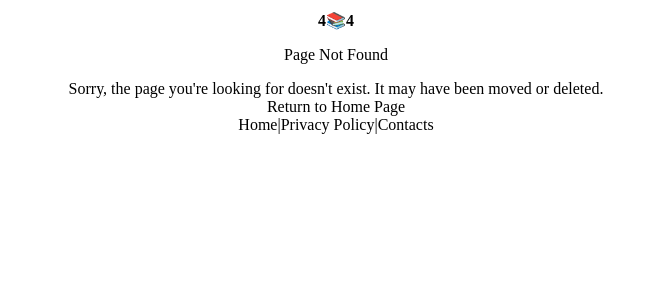
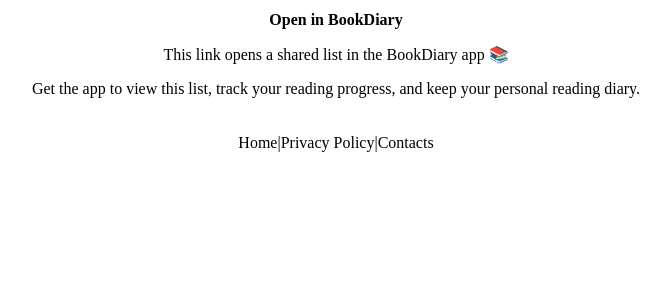
Before and after one commit to gaisdav/web-bookdiary, a SvelteKit app: page /list/1 in a window 1280 px wide. Before the commit this address had no page. Shown: the top 300 px of the page, without its empty margins (304-974 px from the left). Built offline with nearby package versions, Linux system fonts and the light colour scheme; no server answers.

Commit message:
Add deep link support for shared lists and update app association file

```diff
--- /dev/null
+++ b/src/routes/list/[id]/+page.svelte
@@ -0,0 +1,94 @@
+<script lang="ts">
+	import Footer from '$lib/components/Footer.svelte';
+	import { env } from '$env/dynamic/public';
+
+	const { PUBLIC_APP_STORE_URL, PUBLIC_GOOGLE_PLAY_URL, PUBLIC_IOS_APP_ID } = env;
+</script>
+
+<svelte:head>
+	<title>Open in BookDiary</title>
+	<meta name="description" content="Continue in the BookDiary app to view this list." />
+
+	{#if PUBLIC_IOS_APP_ID}
+		<meta name="apple-itunes-app" content="app-id={PUBLIC_IOS_APP_ID}" />
+	{/if}
+</svelte:head>
+
+<div class="container">
+	<div class="card">
+		<h1>Open in BookDiary</h1>
+		<p class="subtitle">This link opens a shared list in the BookDiary app 📚</p>
+
+		<p>
+			Get the app to view this list, track your reading progress, and keep your personal
+			reading diary.
+		</p>
+
+		<div class="store-links">
+			{#if PUBLIC_APP_STORE_URL}
+				<a href={PUBLIC_APP_STORE_URL} class="store-link">Download on the App Store</a>
+			{/if}
+			{#if PUBLIC_GOOGLE_PLAY_URL}
+				<a href={PUBLIC_GOOGLE_PLAY_URL} class="store-link">Get it on Google Play</a>
+			{/if}
+		</div>
+	</div>
+
+	<Footer />
+</div>
+
+<style>
+	.container {
+		max-width: 700px;
+		margin: 0 auto;
+		padding: var(--spacing-xxl) var(--spacing-md);
+		text-align: center;
+	}
+
+	.card {
+		background-color: var(--color-tab-bar);
+		padding: var(--spacing-xxl);
+		border-radius: var(--radius-md);
+		box-shadow: var(--shadow-medium);
+		margin-bottom: var(--spacing-lg);
+	}
+
+	h1 {
+		color: var(--color-primary);
+		font-size: var(--font-size-xxxl);
+		margin-bottom: var(--spacing-sm);
+	}
+
+	.subtitle {
+		color: var(--color-text-secondary);
+		font-size: var(--font-size-xl);
+		margin-bottom: var(--spacing-lg);
+	}
+
+	p {
+		margin-bottom: var(--spacing-md);
+		line-height: var(--line-height-lg);
+	}
+
+	.store-links {
+		display: flex;
+		flex-direction: column;
+		gap: var(--spacing-md);
+		margin-top: var(--spacing-lg);
+	}
+
+	.store-link {
+		display: inline-block;
+		padding: var(--spacing-sm) var(--spacing-lg);
+		border-radius: var(--radius-md);
+		background-color: var(--color-primary);
+		color: #fff;
+		text-decoration: none;
+		font-weight: 600;
+		transition: background-color var(--timing-fast) ease;
+	}
+
+	.store-link:hover {
+		background-color: var(--color-primary-dark);
+	}
+</style>
--- /dev/null
+++ b/src/routes/list/[id]/+page.ts
@@ -0,0 +1 @@
+export const prerender = false;
```
Also changed, not shown: 1 other file (tests, documents, lock files or other folders).
